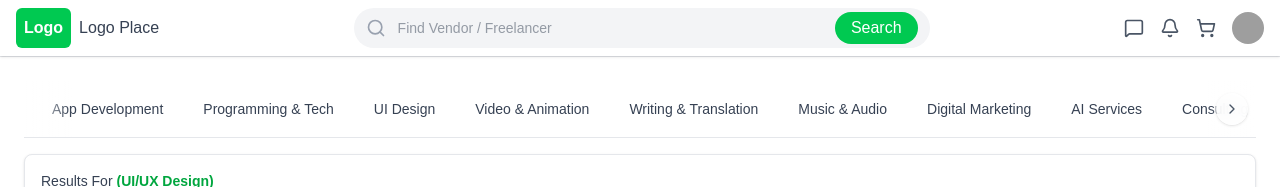
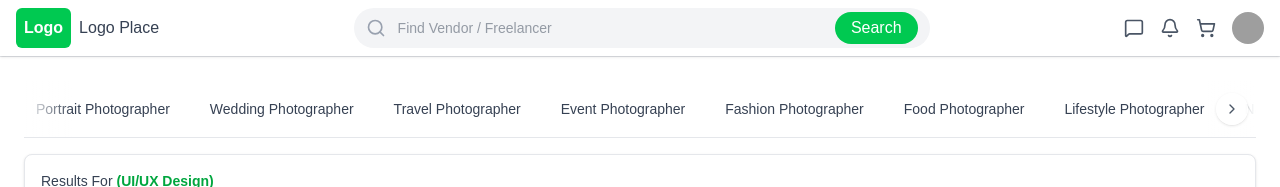
Before and after one commit to mohamedkhairy23/new-assessment, a Next.js app: page / in a window 1280 px wide. Shown: the top 187 px of the page. Built offline with nearby package versions, Linux system fonts and the light colour scheme; grey boxes are pictures that could not be loaded.

Commit message:
category filter

```diff
--- a/app/page.tsx
+++ b/app/page.tsx
@@ -9,14 +9,15 @@ import PhotographerGrid from "@/components/PhotographerGrid";
 
 export default function Home() {
   const [searchTerm, setSearchTerm] = useState("");
+  const [category, setCategory] = useState("");
 
   return (
     <>
       <Navbar onSearchChange={setSearchTerm} />
       <main className="p-6 bg-white min-h-screen">
-        <CategoryMenu />
+        <CategoryMenu onCategorySelect={setCategory} />
         <FilterBar />
-        <PhotographerGrid searchTerm={searchTerm} />
+        <PhotographerGrid searchTerm={searchTerm} category={category} />
         <Footer />
       </main>
     </>
--- a/components/CategoryMenu.tsx
+++ b/components/CategoryMenu.tsx
@@ -3,23 +3,34 @@ import { useRef, useState, useEffect } from "react";
 import { ChevronRight, ChevronLeft } from "lucide-react";
 
 const categories: string[] = [
-  "App Development",
-  "Programming & Tech",
-  "UI Design",
-  "Video & Animation",
-  "Writing & Translation",
-  "Music & Audio",
-  "Digital Marketing",
-  "AI Services",
-  "Consulting",
-  "Bids",
-  "Voice & Animations",
-  "Automation",
-  "Machines",
-  "Photography",
+  "Portrait Photographer",
+  "Wedding Photographer",
+  "Travel Photographer",
+  "Event Photographer",
+  "Fashion Photographer",
+  "Food Photographer",
+  "Lifestyle Photographer",
+  "Nature Photographer",
+  "Product Photographer",
+  "Real Estate Photographer",
+  "Sports Photographer",
+  "Pet Photographer",
+  "Commercial Photographer",
+  "Aerial Photographer",
+  "Underwater Photographer",
+  "Documentary Photographer",
+  "Fine Art Photographer",
+  "Street Photographer",
+  "Architectural Photographer",
+  "Astrophotographer",
+  "Candid Photographer",
 ];
 
-export default function CategoryMenu() {
+export default function CategoryMenu({
+  onCategorySelect,
+}: {
+  onCategorySelect: (category: string) => void;
+}) {
   const scrollRef = useRef<HTMLDivElement | null>(null);
   const [activeCategory, setActiveCategory] = useState<string>("");
   const [showLeftArrow, setShowLeftArrow] = useState(false);
@@ -41,6 +52,12 @@ export default function CategoryMenu() {
       setShowLeftArrow(scrollLeft > 0);
       setShowRightArrow(scrollLeft < scrollWidth - clientWidth);
     }
+  };
+
+  const handleCategoryClick = (category: string) => {
+    const newCategory = activeCategory === category ? "" : category; // toggle
+    setActiveCategory(newCategory);
+    onCategorySelect(newCategory);
   };
 
   useEffect(() => {
@@ -72,18 +89,15 @@ export default function CategoryMenu() {
       {/* Scrollable Categories - Scrollbar completely hidden */}
       <div
         ref={scrollRef}
-        onScroll={checkScroll}
-        className={`flex overflow-x-auto py-3 space-x-4 scroll-smooth no-scrollbar ${
-          showLeftArrow ? "pl-10" : "pl-4"
-        } ${showRightArrow ? "pr-10" : "pr-4"}`}
+        className="flex overflow-x-auto py-3 space-x-4 no-scrollbar"
       >
         {categories.map((category, index) => (
           <button
             key={index}
-            onClick={() => setActiveCategory(category)}
+            onClick={() => handleCategoryClick(category)}
             className={`whitespace-nowrap px-3 py-1.5 rounded-md text-sm font-medium transition-all duration-200 ${
               activeCategory === category
-                ? "text-green-600 bg-green-50 relative after:absolute after:bottom-0 after:left-0 after:w-full after:h-0.5 after:bg-green-500 after:animate-underline"
+                ? "text-green-600 bg-green-50"
                 : "text-gray-700 hover:text-green-600 hover:bg-gray-50"
             }`}
           >
--- a/components/PhotographerCard.tsx
+++ b/components/PhotographerCard.tsx
@@ -9,7 +9,7 @@ type Photographer = {
   id: number;
   name: string;
   level: string;
-  role: string;
+  cat: string;
   rating: number;
   reviews: number;
   price: number;
@@ -70,7 +70,7 @@ export default function PhotographerCard({
             {photographer.level}
           </p>
           <p className="text-sm text-gray-700 line-clamp-2">
-            {photographer.role}
+            {photographer.cat}
           </p>
         </div>
 
--- a/components/PhotographerGrid.tsx
+++ b/components/PhotographerGrid.tsx
@@ -17,7 +17,7 @@ const mockPhotographers = [
     id: 1,
     name: "Kaviya Pariya",
     level: "Level 1",
-    role: "Portrait Photographer",
+    cat: "Portrait Photographer",
     rating: 4.8,
     reviews: 120,
     price: 50,
@@ -27,7 +27,7 @@ const mockPhotographers = [
     id: 2,
     name: "Liam Carter",
     level: "Level 2",
-    role: "Wedding Photographer",
+    cat: "Wedding Photographer",
     rating: 4.9,
     reviews: 200,
     price: 120,
@@ -37,7 +37,7 @@ const mockPhotographers = [
     id: 3,
     name: "Aisha Khan",
     level: "Top Rated",
-    role: "Event Photographer",
+    cat: "Event Photographer",
     rating: 5.0,
     reviews: 300,
     price: 150,
@@ -47,7 +47,7 @@ const mockPhotographers = [
     id: 4,
     name: "Lucas Silva",
     level: "Level 1",
-    role: "Travel Photographer",
+    cat: "Travel Photographer",
     rating: 4.7,
     reviews: 80,
     price: 75,
@@ -57,7 +57,7 @@ const mockPhotographers = [
     id: 5,
     name: "Sophia Lee",
     level: "Level 2",
-    role: "Fashion Photographer",
+    cat: "Fashion Photographer",
     rating: 4.9,
     reviews: 190,
     price: 140,
@@ -67,7 +67,7 @@ const mockPhotographers = [
     id: 6,
     name: "Ethan Brown",
     level: "Top Rated",
-    role: "Food Photographer",
+    cat: "Food Photographer",
     rating: 5.0,
     reviews: 250,
     price: 100,
@@ -77,7 +77,7 @@ const mockPhotographers = [
     id: 7,
     name: "Isabella Rossi",
     level: "Level 1",
-    role: "Lifestyle Photographer",
+    cat: "Lifestyle Photographer",
     rating: 4.6,
     reviews: 60,
     price: 60,
@@ -87,7 +87,7 @@ const mockPhotographers = [
     id: 8,
     name: "Noah Williams",
     level: "Level 2",
-    role: "Nature Photographer",
+    cat: "Nature Photographer",
     rating: 4.8,
     reviews: 150,
     price: 90,
@@ -96,19 +96,26 @@ const mockPhotographers = [
 ];
 export default function PhotographerGrid({
   searchTerm,
+  category,
 }: {
   searchTerm: string;
+  category: string;
 }) {
-  const filteredPhotographers = mockPhotographers.filter((p) =>
-    `${p.name} ${p.role}`.toLowerCase().includes(searchTerm.toLowerCase())
-  );
+  const filteredPhotographers = mockPhotographers.filter((p) => {
+    const matchesSearch = `${p.name} ${p.cat}`
+      .toLowerCase()
+      .includes(searchTerm.toLowerCase());
+    const matchesCategory = category
+      ? p.cat.toLowerCase().includes(category.toLowerCase())
+      : true;
+    return matchesSearch && matchesCategory;
+  });
 
   return (
     <main className="p-6 bg-gray-50 min-h-screen">
       <h2 className="text-sm font-semibold text-gray-800 mb-4">
         {filteredPhotographers.length} Result
       </h2>
-
       <div className="grid grid-cols-1 sm:grid-cols-2 md:grid-cols-3 lg:grid-cols-4 gap-5">
         {filteredPhotographers.map((photographer) => (
           <PhotographerCard key={photographer.id} photographer={photographer} />
```
